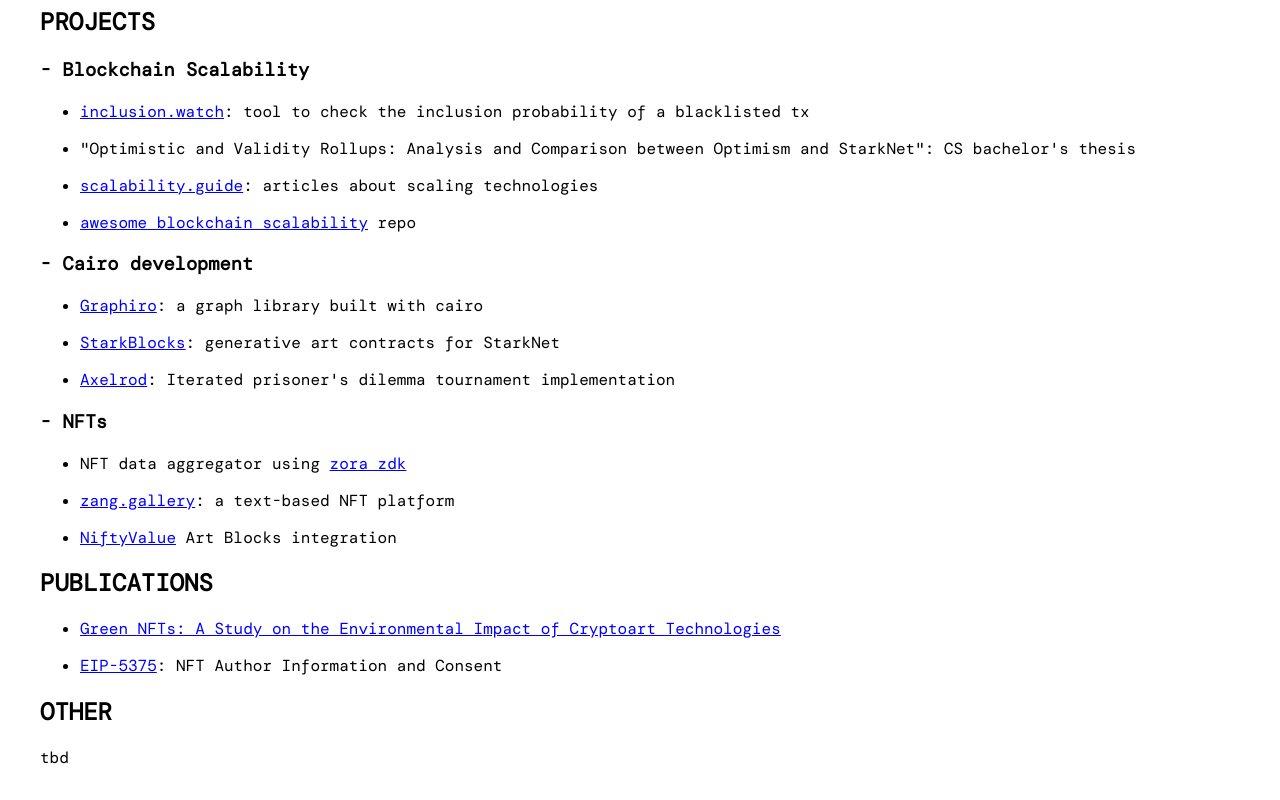
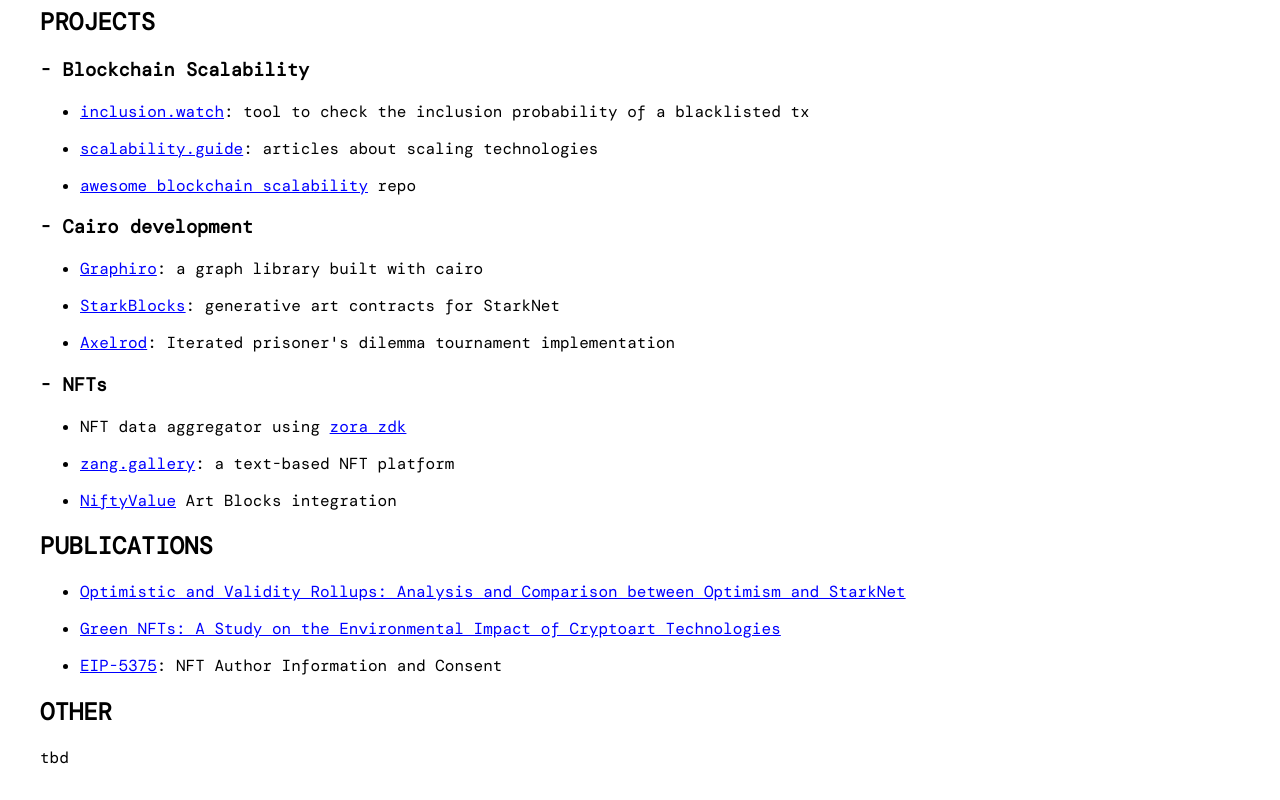
Before and after one commit to lucadonnoh/lucadonnoh.github.io, a plain HTML site: page index.html in a window 1280 px wide. Shown: the part 423-1223 px from the top of the page. Drawn offline with nearby package versions, Linux system fonts and the light colour scheme.

Commit message:
arxiv link to thesis

```diff
--- a/index.html
+++ b/index.html
@@ -41,7 +41,6 @@
             <h3>- Blockchain Scalability</h3>
             <ul>
                 <li><a href="https://inclusion.watch">inclusion.watch</a>: tool to check the inclusion probability of a blacklisted tx</li>
-                <li>"Optimistic and Validity Rollups: Analysis and Comparison between Optimism and StarkNet": CS bachelor's thesis</li>
                 <li><a href="https://scalability.guide">scalability.guide</a>: articles about scaling technologies</li>
                 <li><a href="https://github.com/lucadonnoh/awesome-blockchain-scalability">awesome blockchain scalability</a> repo</li>
             </ul>
@@ -61,6 +60,7 @@
         <section>
             <h2>PUBLICATIONS</h2>
             <ul>
+                <li><a href="https://arxiv.org/abs/2210.16610">Optimistic and Validity Rollups: Analysis and Comparison between Optimism and StarkNet</a></li>
                 <li><a href="https://arxiv.org/abs/2202.00003">Green NFTs: A Study on the Environmental Impact of Cryptoart Technologies</a></li>
                 <li><a href="https://eips.ethereum.org/EIPS/eip-5375">EIP-5375</a>: NFT Author Information and Consent</li>
             </ul>
```
